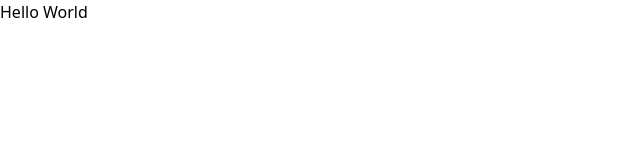
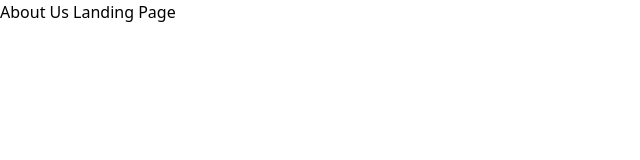
Before and after one commit to SchoolOfCode/Team-Build, a Next.js app in the folder team-5-final-project/: page /about in a window 1280 px wide. Before the commit this address had no page. Shown: the top 160 px of the page, without its empty margins (0-640 px from the left). Built offline with nearby package versions, Linux system fonts and the light colour scheme.

Commit message:
initial routing for about charities developers and partners

```diff
--- /dev/null
+++ b/team-5-final-project/src/app/about/page.jsx
@@ -0,0 +1,3 @@
+export default function About() {
+  return <h1>About Us Landing Page</h1>;
+}
--- /dev/null
+++ b/team-5-final-project/src/app/charities/page.jsx
@@ -0,0 +1,3 @@
+export default function Charities() {
+  return <h1>Charities Landing Page</h1>;
+}
--- /dev/null
+++ b/team-5-final-project/src/app/developers/page.jsx
@@ -0,0 +1,3 @@
+export default function Developers() {
+  return <h1>Developers Landing Page</h1>;
+}
--- a/team-5-final-project/src/app/layout.js
+++ b/team-5-final-project/src/app/layout.jsx
@@ -1,4 +1,3 @@
-import Home from './page'
 import './globals.css'
 
 
@@ -10,9 +9,7 @@ export const metadata = {
 export default function RootLayout({ children }) {
   return (
     <html lang="en">
-      <body>
-        <Home></Home>
-      </body>
+      <body>{children}</body>
     </html>
   )
 }
--- a/team-5-final-project/src/app/page.js
+++ /dev/null
@@ -1,6 +0,0 @@
-
-export default function Home() {
-  return (
-    <div><h1>Hello World</h1></div>
-  )
-}
--- /dev/null
+++ b/team-5-final-project/src/app/page.jsx
@@ -0,0 +1,3 @@
+export default function Home() {
+  return <h1>Home Landing Page</h1>;
+}
--- /dev/null
+++ b/team-5-final-project/src/app/partners/page.jsx
@@ -0,0 +1,3 @@
+export default function Page() {
+  return <h1>Page Landing Page</h1>;
+}
```
